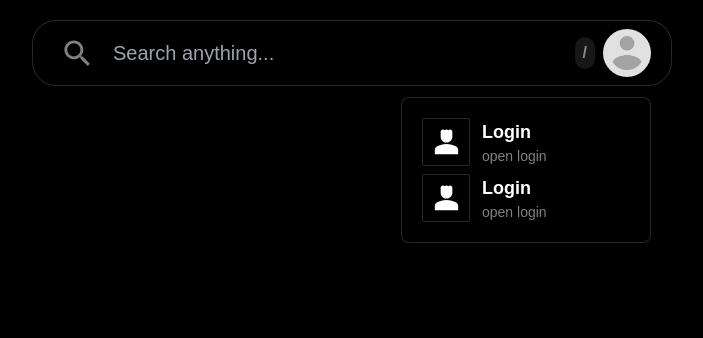
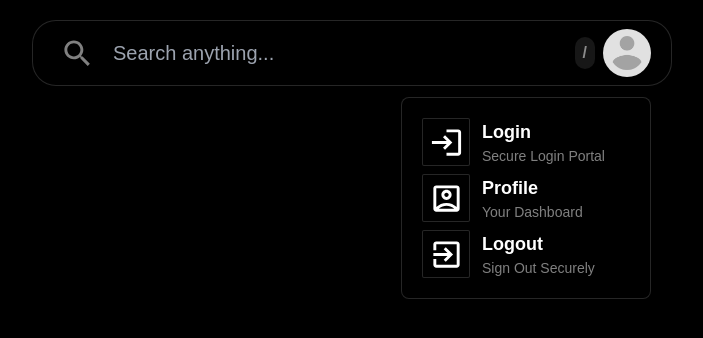
Before and after one commit to scott-mescudi/Codelet, a Next.js app in the folder web/: page / in a window 1280 px wide. Both pictures are taken after a click on the picture 915 px from the left and 53 px from the top of the page. Shown: the top 338 px of the page, without its empty margins (288-991 px from the left). Built offline with nearby package versions, Linux system fonts and the light colour scheme.

Commit message:
Update ProfilePicture dropdown items with new icons and descriptions

```diff
--- a/web/src/components/Navbar.tsx
+++ b/web/src/components/Navbar.tsx
@@ -5,7 +5,7 @@ import { useState, useRef, useEffect, useCallback } from "react";
 
 import CloseIcon from '@mui/icons-material/Close';
 import SearchIcon from '@mui/icons-material/Search';
-import { Person4 } from "@mui/icons-material";
+import { AccountBoxOutlined, ExitToApp, LoginOutlined } from "@mui/icons-material";
 import Link from "next/link";
 
 interface SearchBarProps {
@@ -66,9 +66,9 @@ function ProfilePicture() {
                 {click ? (
                     <div className="p-5 mt-5 z-10 origin-right grid rounded-lg right-0 absolute bg-black border border-opacity-15 border-white">
                         <div className="flex flex-col gap-2">
-                            <DropdownItem icon={ <Person4 fontSize="large" />} iconHoverColor="group-hover:text-white" iconBgHoverColor="group-hover:bg-red-700"  title="Login" subTitle="open login" />
-                            <DropdownItem icon={ <Person4 fontSize="large" />}  title="Login" subTitle="open login" />
-
+                            <DropdownItem icon={ <LoginOutlined fontSize="large" />}  title="Login" subTitle="Secure Login Portal" />
+                            <DropdownItem icon={ <AccountBoxOutlined fontSize="large" />}  title="Profile" subTitle="Your Dashboard" />
+                             <DropdownItem icon={ <ExitToApp fontSize="large" />} iconHoverColor="group-hover:text-white" iconBgHoverColor="group-hover:bg-red-700" title="Logout" subTitle="Sign Out Securely" />
                         </div>
                     </div>
                 ) : null}
```
